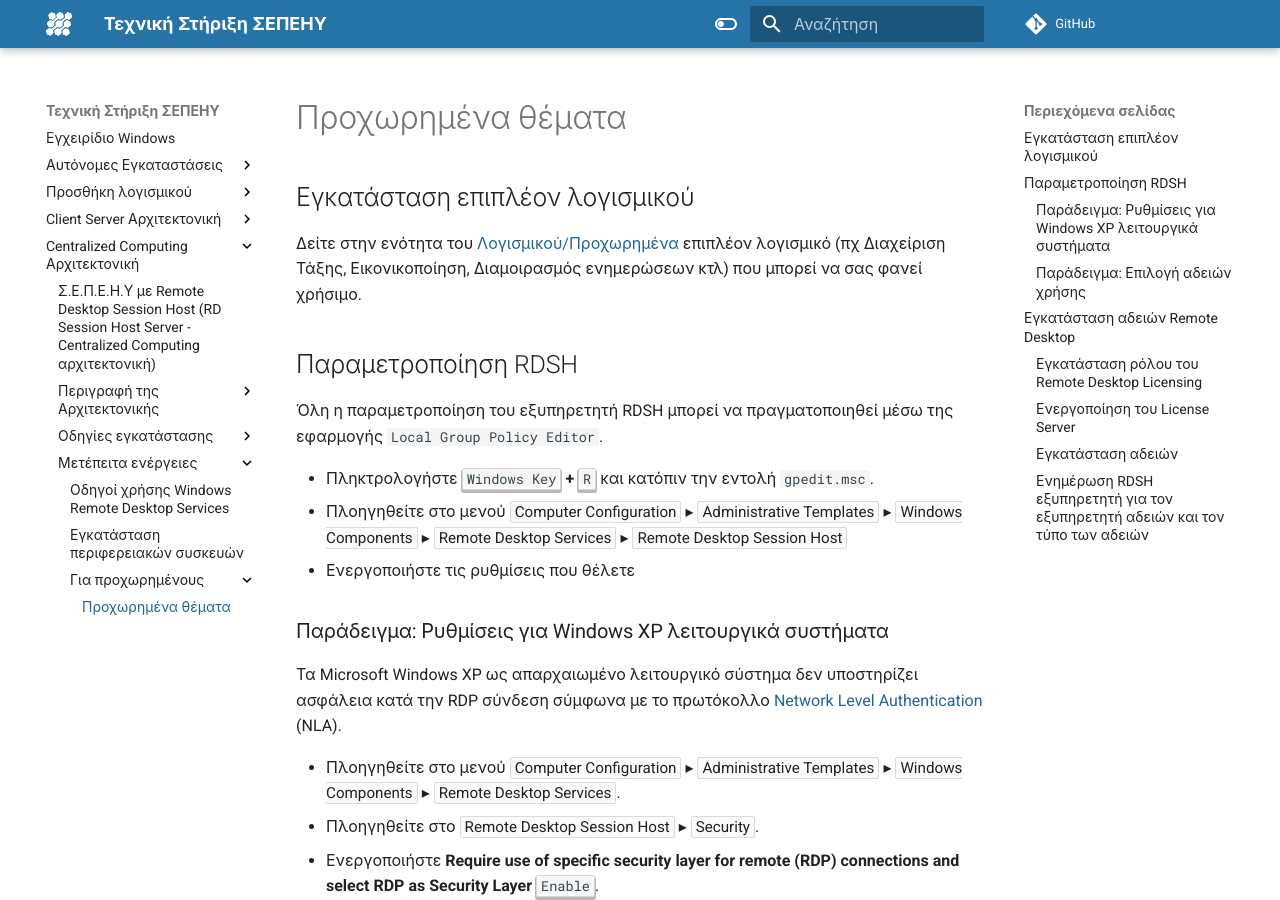
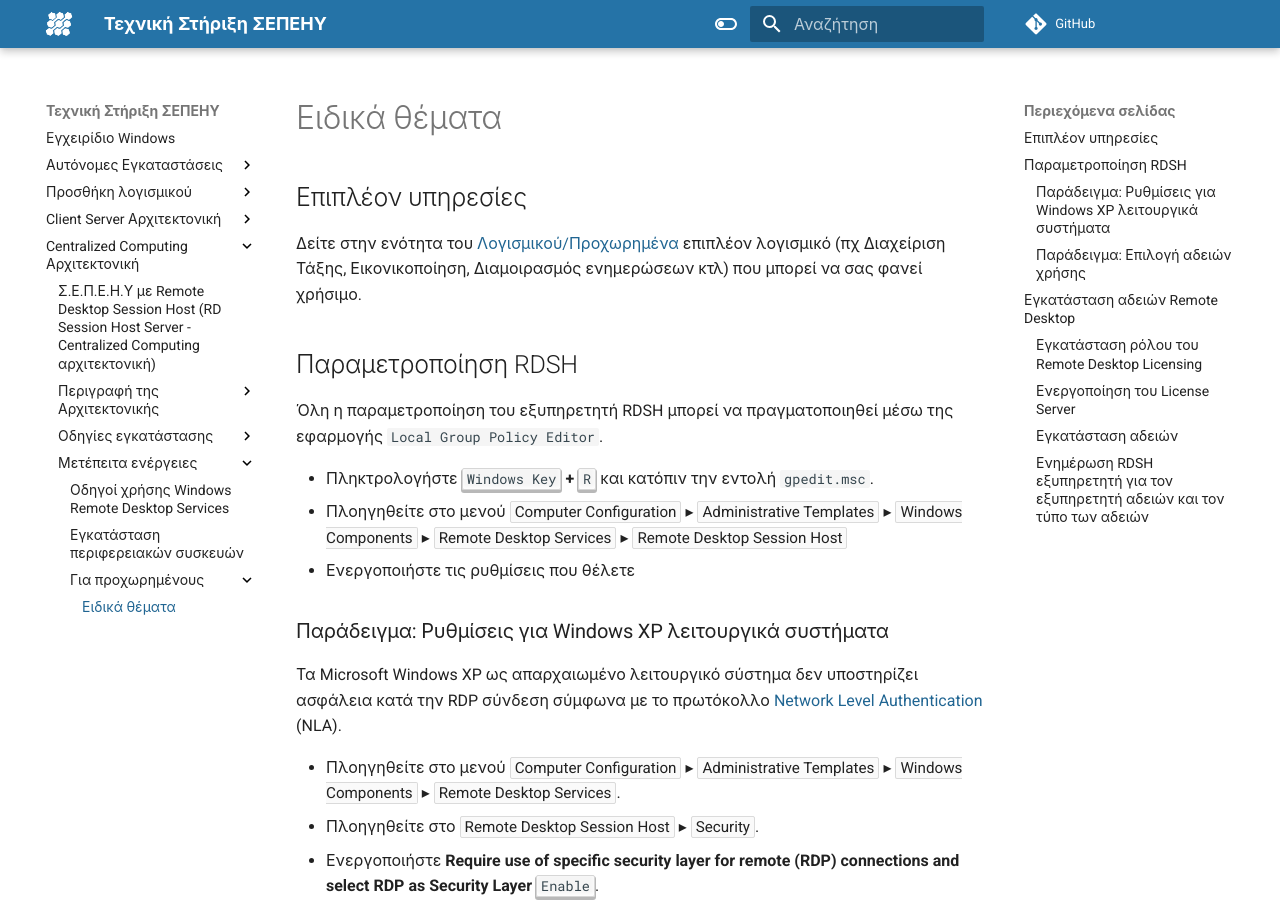
Before and after one commit to pe86/windows, an MkDocs documentation site: the page built from docs/server-based/advanced.md, in a window 1280 px wide and 900 px high. Built offline with MkDocs 1.6.1 and Material for MkDocs 9.7.7, drawn with Linux system fonts in a browser that asks for light colours; comment, search, counter and statistics services are not loaded.

Commit message:
minor changes

```diff
--- a/docs/client-server/advanced.md
+++ b/docs/client-server/advanced.md
@@ -1,5 +1,3 @@
-# Προχωρημένα θέματα
-
-## Εγκατάσταση επιπλέον λογισμικού
+# Ειδικά θέματα
 
 Δείτε στην ενότητα του [Λογισμικού/Προχωρημένα](../software/advanced/index.md) επιπλέον λογισμικό (πχ Διαχείριση Τάξης, Εικονικοποίηση, Διαμοιρασμός ενημερώσεων κτλ) που μπορεί να σας φανεί χρήσιμο.
--- a/docs/server-based/advanced.md
+++ b/docs/server-based/advanced.md
@@ -1,6 +1,6 @@
-# Προχωρημένα θέματα
+# Ειδικά θέματα
 
-## Εγκατάσταση επιπλέον λογισμικού
+## Επιπλέον υπηρεσίες
 
 Δείτε στην ενότητα του [Λογισμικού/Προχωρημένα](../software/advanced/index.md) επιπλέον λογισμικό (πχ Διαχείριση Τάξης, Εικονικοποίηση, Διαμοιρασμός ενημερώσεων κτλ) που μπορεί να σας φανεί χρήσιμο.
 
```
